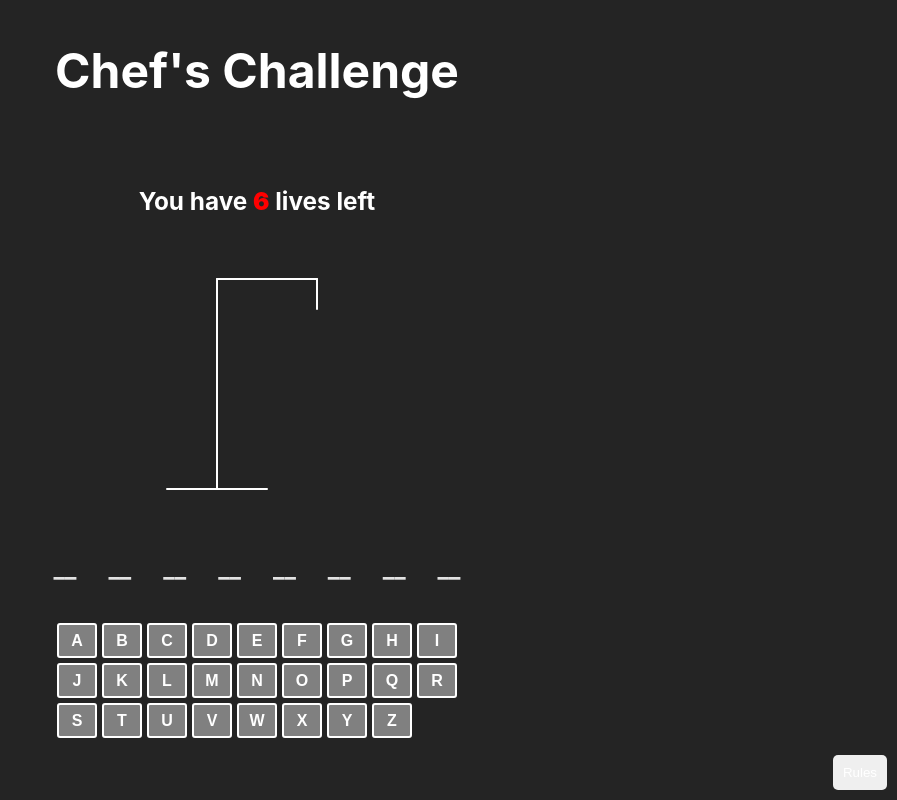
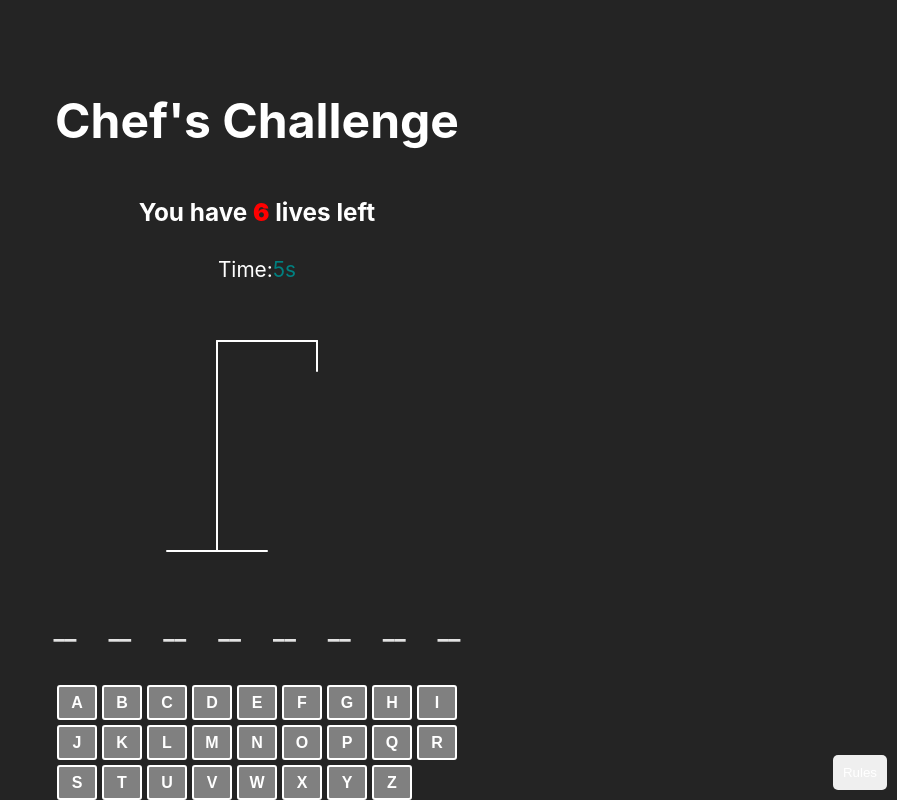
Before and after one commit to mahanshAdtiya/Chef-Challeneg, a React (Vite) app: page / in a window 1280 px wide. Shown: the whole page, without its empty margins (383-1280 px from the left). Built offline with nearby package versions, Linux system fonts and the light colour scheme.

Commit message:
Add: Timer, Share Button and Word Description

```diff
--- a/package.json
+++ b/package.json
@@ -11,7 +11,8 @@
   },
   "dependencies": {
     "react": "^18.3.1",
-    "react-dom": "^18.3.1"
+    "react-dom": "^18.3.1",
+    "react-share": "^5.1.0"
   },
   "devDependencies": {
     "@types/react": "^18.3.3",
--- a/src/App.jsx
+++ b/src/App.jsx
@@ -1,8 +1,7 @@
-import React, { useState, useEffect } from "react";
+import React, { useState, useEffect, useRef } from "react";
 import "./assets/sass/base.scss";
 import { getRandomWord } from "./utils/random.utils";
-import {Header, Rules, Man, DisplayBoard, Input, Winner, GameOver} from './Components';
-
+import { Header, Rules, Man, DisplayBoard, Input, Winner, GameOver } from './Components';
 const MAX_WRONG_GUESSES = 6;
 
 function App() {
@@ -12,6 +11,26 @@ function App() {
   const [isGameOver, setIsGameOver] = useState(false);
   const [isWinner, setIsWinner] = useState(false);
   const [showRules, setShowRules] = useState(false);
+  const [time, setTime] = useState(0);
+  const timerRef = useRef(null);
+  const [shareMessage, setShareMessage] = useState("Check out this link!");
+  const formatTime = (totalSeconds) => {
+    const hours = Math.floor(totalSeconds / 3600);
+    const minutes = Math.floor((totalSeconds % 3600) / 60);
+    const seconds = totalSeconds % 60;
+
+    return `${hours > 0 ? `${hours}h ` : ""}${minutes > 0 || hours > 0 ? `${minutes}m ` : ""}${seconds}s`;
+  };
+
+  const handleShareClick = () => {
+    const message =
+      `Heyy, Check out this fun game which helps you test your knowledge about food\n` +
+      `It took me ${wrongGuesses} lives and ${formatTime(
+        time
+      )} to complete the game, let's see how much you can score.\n` +
+      `Here's the link: `;
+    setShareMessage(message);
+  };
 
   const handleClick = () => {
     setShowRules(!showRules);
@@ -32,7 +51,19 @@ function App() {
 
     setIsWinner(allLettersGuessed);
     setIsGameOver(wrongGuesses >= MAX_WRONG_GUESSES);
+    handleShareClick();
   }, [guessedWord, wrongGuesses, word]);
+
+  useEffect(() => {
+    if (!isGameOver && !isWinner) {
+      timerRef.current = setInterval(() => {
+        setTime((prevTime) => prevTime + 1);
+      }, 1000);
+    } else {
+      clearInterval(timerRef.current);
+    }
+    return () => clearInterval(timerRef.current);
+  }, [isGameOver, isWinner]);
 
   const resetGame = () => {
     setWord(getRandomWord());
@@ -40,6 +71,7 @@ function App() {
     setWrongGuesses(0);
     setIsGameOver(false);
     setIsWinner(false);
+    setTime(0);
   };
 
   const game = (
@@ -54,9 +86,9 @@ function App() {
   );
 
   const winnerOrLoser = isWinner ? (
-    <Winner word={word.word} resetGame={resetGame} />
+    <Winner word={word} resetGame={resetGame} time= {formatTime(time)} message={shareMessage}/>
   ) : isGameOver ? (
-    <GameOver word={word.word} resetGame={resetGame} />
+    <GameOver word={word} resetGame={resetGame} time= {formatTime(time)} message={shareMessage}/>
   ) : (
     game
   );
@@ -66,7 +98,7 @@ function App() {
       <div className="hangman-container">
         <div className={`content ${showRules ? "blurred" : ""}`}>
           <div>
-            <Header attempts={MAX_WRONG_GUESSES - wrongGuesses} />
+            <Header attempts={MAX_WRONG_GUESSES - wrongGuesses} time= {formatTime(time)}/>
           </div>
           <div>
             <Man wrongGuesses={wrongGuesses} />
--- a/src/Components/GameOver.jsx
+++ b/src/Components/GameOver.jsx
@@ -1,13 +1,53 @@
 import React from "react";
+import {
+  WhatsappShareButton,
+  TwitterShareButton,
+  LinkedinShareButton,
+  FacebookShareButton,
+  TelegramShareButton,
+  RedditShareButton,
+  WhatsappIcon,
+  TwitterIcon,
+  LinkedinIcon,
+  FacebookIcon,
+  TelegramIcon,
+  RedditIcon
+} from "react-share";
 
-const GameOver = ({ word, resetGame }) => {
+const GameOver = ({ word, resetGame, time, message }) => {
+  const shareUrl = window.location.origin;
+
   return (
     <div className="over-container">
       <h1 className="over-heading">Game Over</h1>
-      <p className="over-content">The word was: {word.toUpperCase()}</p>
+      <p className="over-content">The word was: {word.word.toUpperCase()}</p>
+      <p style={{display: 'flex', justifyContent:'center'}}>{word.clue}</p>
+      <p className="over-content">
+        You took <span style={{ color: 'teal' }}>{time}</span>
+      </p>
       <button className="over-btn" onClick={resetGame}>
         Play Again
       </button>
+      <div style={{display: 'flex', justifyContent: 'space-between', gap: '20px'}}>
+        <WhatsappShareButton url={shareUrl} title={message}>
+          <WhatsappIcon size={32} round />
+        </WhatsappShareButton>
+        <TwitterShareButton url={shareUrl} title={message}>
+          <TwitterIcon size={32} round />
+        </TwitterShareButton>
+        <LinkedinShareButton url={shareUrl} title={message}>
+          <LinkedinIcon size={32} round />
+        </LinkedinShareButton>
+        <FacebookShareButton url={shareUrl} title={message}>
+          <FacebookIcon size={32} round />
+        </FacebookShareButton>
+        <TelegramShareButton url={shareUrl} title={message}>
+          <TelegramIcon size={32} round />
+        </TelegramShareButton>
+        <RedditShareButton url={shareUrl} title={message}>
+          <RedditIcon size={32} round />
+        </RedditShareButton>
+      </div>
     </div>
   );
 };
--- a/src/Components/Header.jsx
+++ b/src/Components/Header.jsx
@@ -1,6 +1,6 @@
 import React from "react";
 
-const Header = ({ attempts }) => {
+const Header = ({ attempts, time }) => {
   return (
     <div className="header">
       <div className="header-heading">
@@ -10,6 +10,7 @@ const Header = ({ attempts }) => {
         <h3>
           You have <span className="life-counter">{attempts}</span> lives left
         </h3>
+        <p style={{display: 'flex', justifyContent: 'center'}}>Time: <span style={{color: 'teal'}}> {time}</span></p>
       </div>
     </div>
   );
--- a/src/Components/Winner.jsx
+++ b/src/Components/Winner.jsx
@@ -1,13 +1,50 @@
 import React from "react";
+import {
+  WhatsappShareButton,
+  TwitterShareButton,
+  LinkedinShareButton,
+  FacebookShareButton,
+  TelegramShareButton,
+  RedditShareButton,
+  WhatsappIcon,
+  TwitterIcon,
+  LinkedinIcon,
+  FacebookIcon,
+  TelegramIcon,
+  RedditIcon
+} from "react-share";
 
-const Winner = ({ word, resetGame }) => {
+const Winner = ({ word, resetGame, time, message}) => {
+  const shareUrl = window.location.origin;
   return (
     <div className="winner-container">
       <h1 className="winner-heading">Winner!</h1>
-      <p className="winner-content">The word was: {word.toUpperCase()}</p>
+      <p className="winner-content">The word was: {word.word.toUpperCase()}</p>
+      <p className="winner-content">{word.clue}</p>
+      <p>Time Left:  <span style={{color: 'teal'}}>{time}</span></p>
       <button className="winner-btn" onClick={resetGame}>
         Play Again
       </button>
+      <div style={{display: 'flex', gap: '20px'}}>
+        <WhatsappShareButton url={shareUrl} title={message}>
+          <WhatsappIcon size={32} round />
+        </WhatsappShareButton>
+        <TwitterShareButton url={shareUrl} title={message}>
+          <TwitterIcon size={32} round />
+        </TwitterShareButton>
+        <LinkedinShareButton url={shareUrl} title={message}>
+          <LinkedinIcon size={32} round />
+        </LinkedinShareButton>
+        <FacebookShareButton url={shareUrl} title={message}>
+          <FacebookIcon size={32} round />
+        </FacebookShareButton>
+        <TelegramShareButton url={shareUrl} title={message}>
+          <TelegramIcon size={32} round />
+        </TelegramShareButton>
+        <RedditShareButton url={shareUrl} title={message}>
+          <RedditIcon size={32} round />
+        </RedditShareButton>
+      </div>
     </div>
   );
 };
--- a/src/assets/sass/base.scss
+++ b/src/assets/sass/base.scss
@@ -5,9 +5,8 @@
   display: flex;
   justify-content: center;
   align-items: center;
-  height: 80vh;
+  height: 100%;
   width: 100%;
-  position: relative;
 
   .content {
     transition: filter 0.3s ease-in-out;
@@ -19,7 +18,7 @@
 }
 
 .rules-btn {
-  position: absolute;
+  position: fixed;
   bottom: 10px;
   right: 10px;
   color: white;
--- a/src/assets/sass/components/_gameOver.scss
+++ b/src/assets/sass/components/_gameOver.scss
@@ -3,7 +3,7 @@
   flex-direction: column;
   align-items: center;
   gap: 10px;
-
+  margin-bottom: 20px;
   .over-heading {
     font-size: 2rem;
     font-weight: 700;
@@ -14,6 +14,7 @@
     font-size: 1.2rem;
     font-weight: 500;
     color: #fff;
+    margin: 0;
   }
 
   .over-btn {
--- a/src/assets/sass/components/_header.scss
+++ b/src/assets/sass/components/_header.scss
@@ -3,7 +3,7 @@
   flex-direction: column;
   justify-content: center;
   align-items: center;
-  margin-bottom: 25px;
+  margin-top: 25px;
 
   .header-heading {
     font-size: 2rem;
@@ -11,7 +11,6 @@
     color: white;
     position: relative;
     top: 20px;
-    margin-bottom: 40px;
     text-align: center;
   }
 
--- a/src/assets/sass/components/_winner.scss
+++ b/src/assets/sass/components/_winner.scss
@@ -3,7 +3,7 @@
   flex-direction: column;
   align-items: center;
   gap: 10px;
-
+  margin-bottom: 20px;
   .winner-heading {
     font-size: 2rem;
     font-weight: 700;
@@ -14,6 +14,7 @@
     font-size: 1.2rem;
     font-weight: 500;
     color: #fff;
+    margin: 0;
   }
 
   .winner-btn {
```
